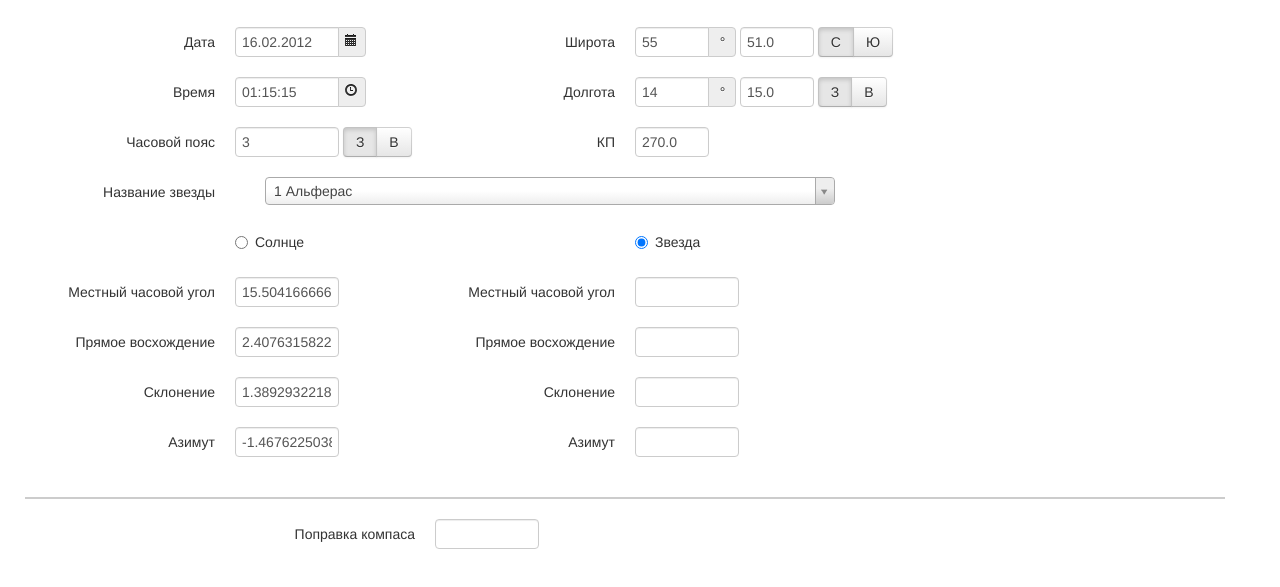
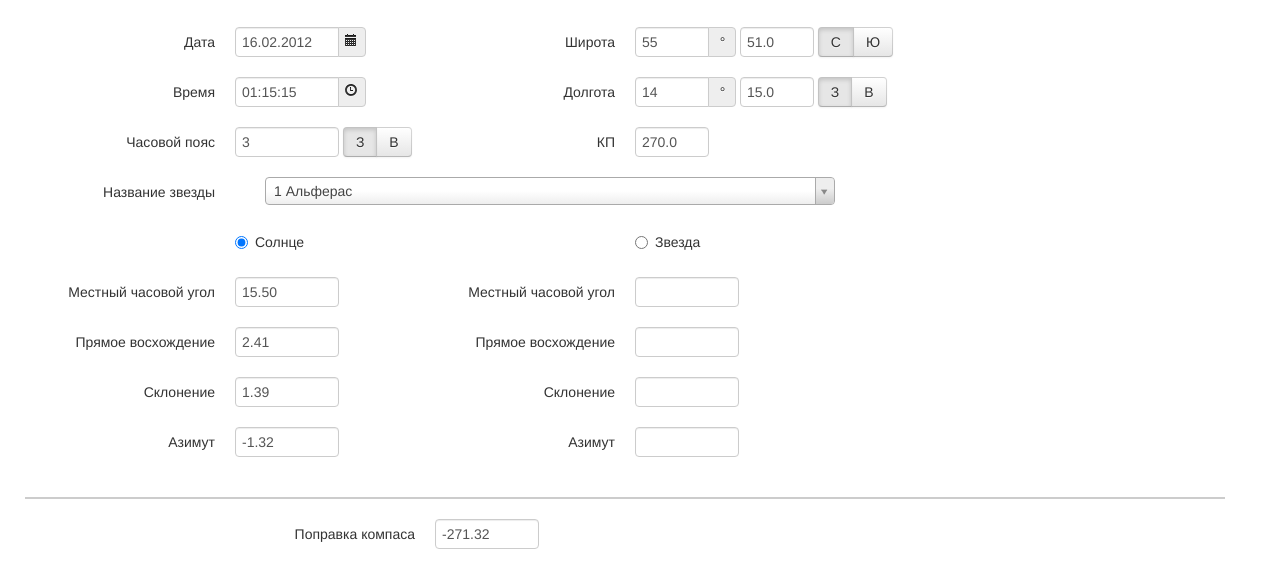
Before and after one commit to demenkov/heading-indication, a plain HTML site: page index.html in a window 1280 px wide. Shown: the part 143-730 px from the top of the page. Drawn offline with Linux system fonts and the light colour scheme.

Commit message:
fixed sw buttons

```diff
--- a/index.html
+++ b/index.html
@@ -266,7 +266,7 @@
 					<div class="span4">
 						<div class="control-group">
 							<div class="controls">
-								<label class="radio"><input type="radio" name="starSelect" id="sun" value="sun">Солнце</label>
+								<label class="radio"><input type="radio" name="starSelect" id="sun" value="sun" checked="checked">Солнце</label>
 							</div>
 						</div>
 						<div class="control-group">
@@ -305,7 +305,7 @@
 					<div class="span5">
 						<div class="control-group">
 							<div class="controls">
-								<label class="radio"><input type="radio" name="starSelect" id="star" value="star" checked>Звезда
+								<label class="radio"><input type="radio" name="starSelect" id="star" value="star">Звезда
 							</div>
 						</div>
 
@@ -346,14 +346,15 @@
 					<hr class="bs-docs-separator">
 					<div class="span3 offset2">
 						<div class="control-group">
-							<label class="control-label" for="inputStarAzimuth">Поправка компаса</label>
+							<label class="control-label" for="inputCompass">Поправка компаса</label>
 							<div class="controls">
 								<div class="input">
-									<input type="text" id="inputStarAzimuth" class="input-small">
+									<input type="text" id="inputCompass" class="input-small">
 								</div>
 							</div>
 						</div>
 					</div>
+					<input type="hidden" id="westEast" value = "west">
 				</div>
 			</form>
 		</div><!-- /programm form -->
--- a/js/main.js
+++ b/js/main.js
@@ -103,7 +103,7 @@ jQuery(document).ready(function($) {
 	.add('#cp')
 	.on('keyup', calculate);
 
-	$('.btn').on('click', calculate);
+	$('input[name="starSelect"]').add('input[name="sunSelect"]').on('click', calculate);
 
 	$('#inputTime').on('change', calculate);
 
@@ -113,6 +113,11 @@ jQuery(document).ready(function($) {
 		.add('#inputSunRa')
 		.add('#inputSunGradient')
 		.add('#inputSunLha')
+		.add('#inputStarLha')
+		.add('#inputStarRa')
+		.add('#inputStarGradient')
+		.add('#inputStarAzimuth')
+		.add('#inputCompass')
 		.val('');
 		//soon
 		var d = $('#inputDate').val().split('.'),
@@ -121,7 +126,9 @@ jQuery(document).ready(function($) {
 			latitudeSec = parseFloat($('#inputLatitudeSec').val()),
 			longitude = parseInt($('#inputLongitude').val()),
 			longitudeSec = parseFloat($('#inputLongitudeSec').val()),
-			west = $('.eathWest button.west').hasClass('active') ? true : false,
+			cp = parseFloat($('#cp').val()),
+			star = $('input[name="starSelect"]').attr('checked') ? true : false,
+			west = $('#westEast').val() == 'west' ? true : false,
 			date = {
 				day			: parseInt(d[0]),
 				month		: parseInt(d[1]),
@@ -171,42 +178,47 @@ jQuery(document).ready(function($) {
 		var alphaStrokeSun = Math.acos(Math.cos(lambdaSun) / Math.cos(betaSun)); //(12.4)
 		var alphaSun = (betaSun > 0) ? alphaStrokeSun : 360 - alphaStrokeSun;
 
-		//stars
-		//var deltaAlphaPr = (1.2808 + 0.5566 * Math.tan(склонение) * Math.sin(прямое_восхождение)) * tau // (12.22)
+		var fullLongitude = longitude + longitudeSec / 60;
 
-		var fullLongitude = longitude + longitudeSec / 60;
-		fullLongitude = west ? (-1 * fullLongitude) : fullLongitude;
-		var sunLha = UT + fullLongitude;
+		var fullLatitude = latitude + latitudeSec / 60;
 
+		var sunLha = (west) ? fullLongitude + UT : fullLongitude - UT;
 
-		var azimuth = Math.atan(Math.cos(latitude) * Math.tan(betaSun) - Math.cosec(sunLha) - Math.sin(latitude) * Math.cot(sunLha)) //arctg (cos tgcosect - sinctgt)
+		var azimuth = Math.atan(Math.cos(fullLatitude) * Math.tan(betaSun) - Math.cosec(sunLha) - Math.sin(fullLatitude) * Math.cot(sunLha))
+
+		var deltaKSun = azimuth - cp;
 
 		if (sunLha) {
-			$('#inputSunLha').val(sunLha);
+			$('#inputSunLha').val(sunLha.toFixed(2));
 		}
 
 		if (betaSun) {
-			$('#inputSunGradient').val(betaSun);
+			$('#inputSunGradient').val(betaSun.toFixed(2));
 		}
 
 		if (alphaSun) {
-			$('#inputSunRa').val(alphaSun);
+			$('#inputSunRa').val(alphaSun.toFixed(2));
 		}
 
 		if (azimuth) {
-			$('#inputSunAzimuth').val(azimuth);
+			$('#inputSunAzimuth').val(azimuth.toFixed(2));
 		}
 
-
-			/**/
+		if (deltaKSun && star) {
+			$('#inputCompass').val(deltaKSun.toFixed(2));
+		}
 	}
 
 	//change buttons state at the same time
 	$('.westEast .btn.east').on('click', function(e) {
+		$('#westEast').val('east');
 		$('.westEast .btn.east').not($(this)).button('toggle');
+		calculate();
 	});
 	$('.westEast .btn.west').on('click', function(e) {
+		$('#westEast').val('west');
 		$('.westEast .btn.west').not($(this)).button('toggle');
+		calculate();
 	});
 
 	$('.northSouth button').on('click', fixStars);
@@ -242,6 +254,5 @@ jQuery(document).ready(function($) {
 		return options;
 	}
 
-	//$('#inputLatitude').add('#inputLongitude').on('change', calculate);
 	calculate();
 });
```
